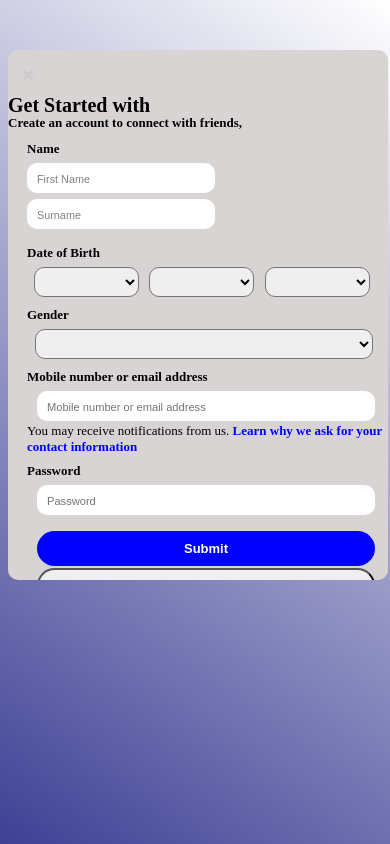
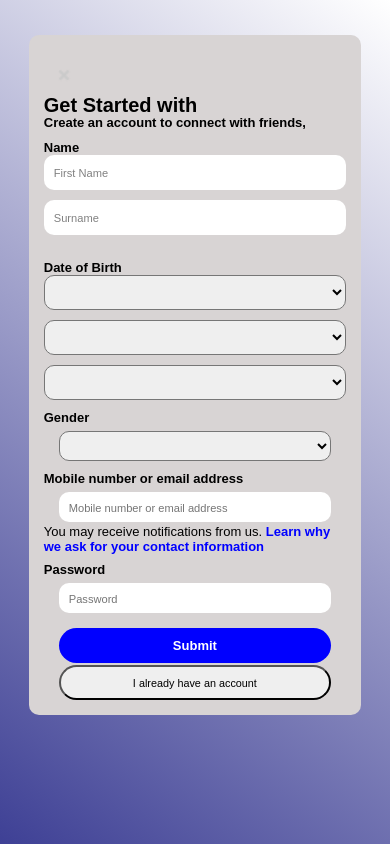
Before and after one commit to olaoluwagabriel45/test-repo, a plain HTML site: page signup.html in a window 390 px wide. Drawn offline with Linux system fonts and the light colour scheme.

Commit message:
update my work

```diff
--- a/signup.html
+++ b/signup.html
@@ -6,19 +6,22 @@
 </head>
 <body>
     <style>
-        body {
+      body{
     background: linear-gradient(35deg, #3E4095 0%, white 100%);
+    margin: 0;
+    padding: 20px;
+    font-family: Arial, sans-serif;
 }
+
 .big-con{
-            height: 530px;
-            width: 380px;
+    width: 100%;
+    max-width: 380px;
+    min-height: 530px;
     background-color: rgb(216, 212, 212);
-           overflow: hidden;
-            justify-self: center;
     border-radius: 10px;
-            margin-left: auto;
-            margin-right: auto;
-            margin-top: 50px;
+    margin: 30px auto;
+    padding: 15px;
+    box-sizing: border-box;
 }
         .img1{
             margin-top: 15px;
@@ -38,15 +41,14 @@
     margin-left: 19px;
     margin-top: 10px;
 }
-.forma {
-    height: 30px;
+.forma{
+    width: 47%;
+    height: 35px;
     border-radius: 10px;
-    margin-top: 6px;
     border: none;
     outline: none;
     padding-left: 10px;
-    border-color: grey;
-    font-size: small;
+    box-sizing: border-box;
 }
 .forma::placeholder {
     color: grey;
@@ -58,14 +60,11 @@
 /* form.input {
     margin-left: 20px;
 } */
- .formb {
-    width: 105px;
-    height: 30px;
-    margin-top: 6px;
-    border: 6px thick;
+ .formb{
+    width: 31%;
+    height: 35px;
     border-radius: 10px;
-    margin-left: 7px;
-    margin-bottom: 10px;
+    box-sizing: border-box;
 }
  .formb:hover {
     cursor: pointer;
@@ -77,7 +76,6 @@
  .formc {
     /* margin-top: 10px; */
     /* color: red; */
-    width: 338px;
     height: 30px;
     border-radius: 10px;
     margin-top: 6px;
@@ -91,7 +89,6 @@
  .no {
     margin-left: 10px;
     margin-top: 6px;
-    width: 338px;
     height: 30px;
     border-radius: 10px;
     /* margin-bottom: 10px; */
@@ -131,7 +128,6 @@
  .pass {
     margin-left: 10px;
     margin-top: 6px;
-    width: 338px;
     height: 30px;
     border-radius: 10px;
     border: none;
@@ -205,10 +201,9 @@
    text-decoration: none;
  }
  .sub {
-   width: 338px;
    height: 35px;
     border-radius: 20px;
-    margin-left: 10px;
+    margin-left: 8px;
     color: white;
     border: none;
     background-color: blue;
@@ -223,8 +218,7 @@
    opacity: 0.6;
  }
  .al {
-    margin-left: 10px;
-   width: 338px;
+    margin-left: 8px;
    height: 35px;
    padding-top: 6px;
     padding-bottom: 6px;
@@ -232,6 +226,46 @@
     border-radius: 20px;
     font-size: smaller;
     cursor: pointer;
+ }
+ @media (max-width: 480px){
+
+    .big-con{
+        max-width: 95%;
+        margin-top: 15px;
+    }
+
+    .forma{
+        width: 100%;
+        margin-bottom: 10px;
+    }
+
+    .formb{
+        width: 100%;
+        margin-left: 0;
+        margin-bottom: 10px;
+    }
+
+    .formc,
+    .no,
+    .pass,
+    .sub,
+    .al{
+        width: 100%;
+        margin-left: 15px;
+    }
+
+    .form,
+    .Gender{
+        margin-left: 0;
+    }
+}
+.formc,
+.no,
+.pass,
+.sub,
+.al{
+    width: 90%;
+    box-sizing: border-box;
 }
     </style>
     <nav>
```
Lines whose indentation alone changed are shown as unchanged.
